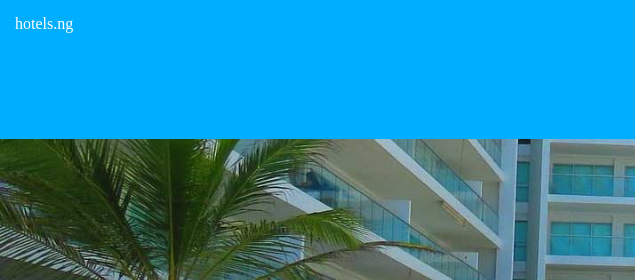
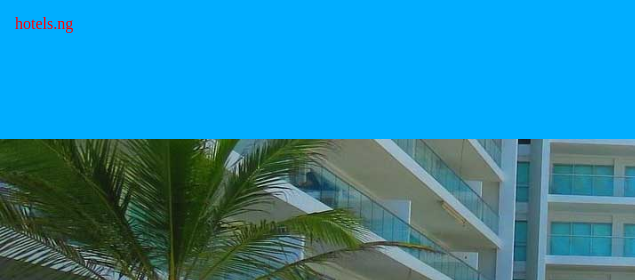
Before and after one commit to GabrielZuma/HOTELS_NG, a plain HTML site: page index.html in a window 1280 px wide. Shown: the top 280 px of the page, 0-635 px from the left. Drawn offline with Linux system fonts and the light colour scheme; files whose address does not match are found by name.

Commit message:
changed branding to red

```diff
--- a/index.html
+++ b/index.html
@@ -11,7 +11,7 @@
     </head>
     <body>
         <header>
-            <div id="branding">
+            <div id="branding" style="color: red;">
               hotels.ng
             </div>
 
```
